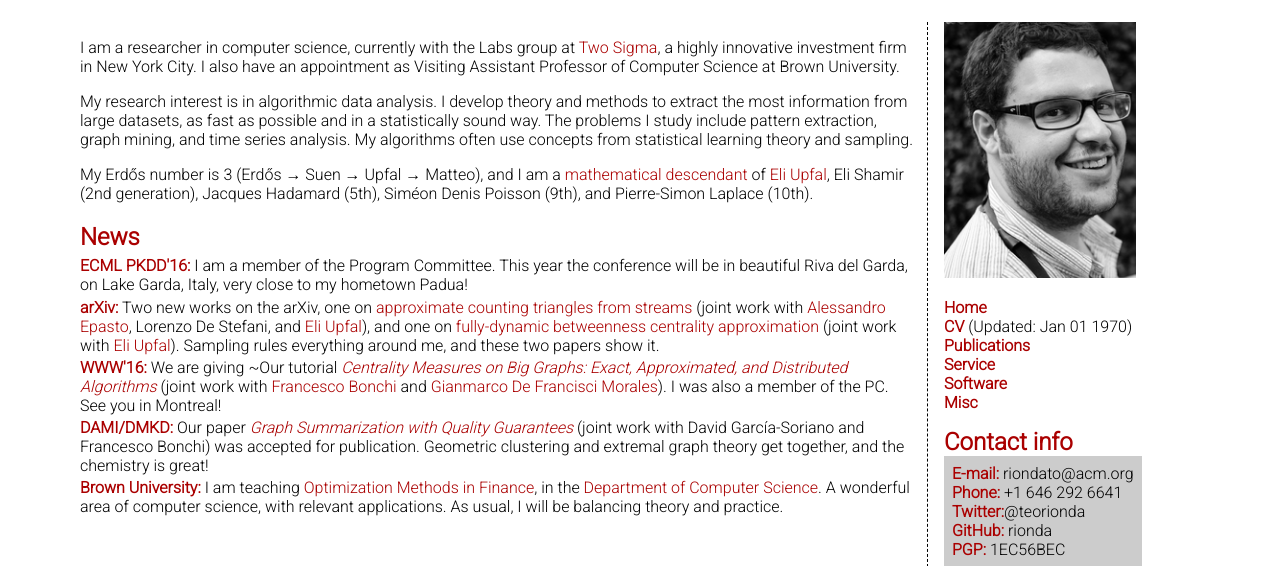
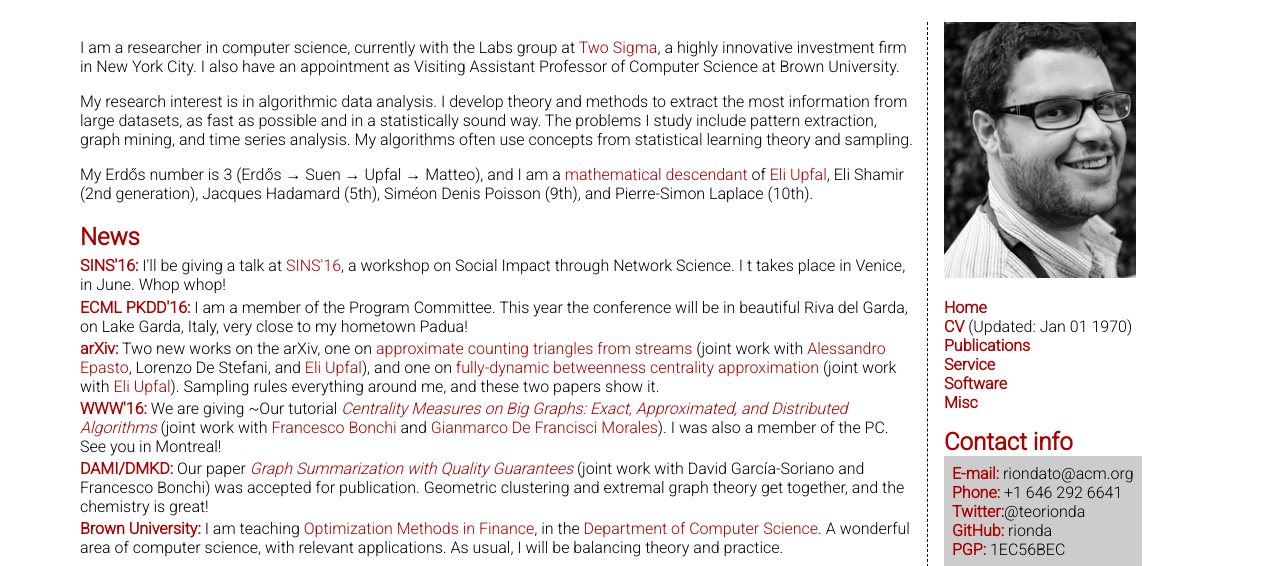
Before and after one commit to rionda/rionda.to, a PHP site: page / in a window 1280 px wide. Shown: the part 59-625 px from the top of the page. Run offline with PHP 8.4, Linux system fonts and the light colour scheme.

Commit message:
Add SINS news.

```diff
--- a/index.php
+++ b/index.php
@@ -19,6 +19,10 @@
 				Sim&eacute;on Denis Poisson (9th), and Pierre-Simon Laplace (10th).</p>
 				<h2>News</h2>
 				<ul>
+					<li><strong>SINS'16:</strong> I'll be giving a talk at <a
+					href="http://www.dsi.unive.it/~sins2016/">SINS'16</a>, a workshop on
+					Social Impact through Network Science. I t takes place in Venice, in
+					June. Whop whop!</li>
 					<li><strong>ECML PKDD'16:</strong> I am a member of the Program
 					Committee. This year the conference will be in beautiful Riva del
 					Garda, on Lake Garda, Italy, very close to my hometown Padua!</li>
```
